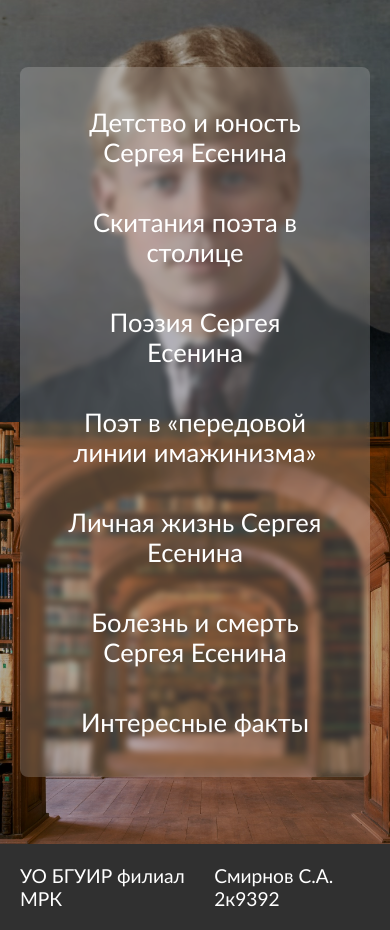
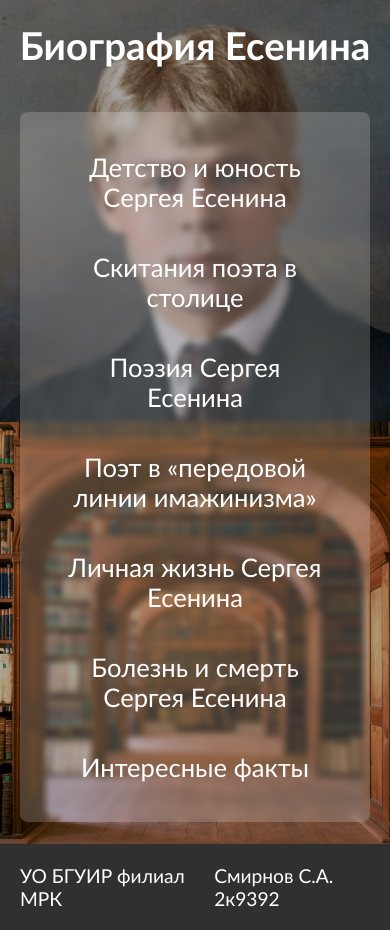
Before and after one commit to SwiTsoLt/biografia-esenina, a plain HTML site: page index.html in a window 390 px wide. Drawn offline with Linux system fonts and the light colour scheme.

Commit message:
version2

```diff
--- a/index.html
+++ b/index.html
@@ -12,7 +12,9 @@
 <body>
     <div class="wrapper">
         <header>
-            <div></div>
+            <div class="title">
+                <h1>Биография Есенина</h1>
+            </div>
             <div class="bg">
                 <div class="bgLeft bgimage"></div>
                 <div class="bgRight bgimage"></div>
--- a/styles/main.css
+++ b/styles/main.css
@@ -108,6 +108,21 @@ header {
     width: 100%;
     height: fit-content;
     min-height: 100vh;
+}
+
+header > .title {
+    display: flex;
+    justify-content: center;
+    align-items: center;
+    width: 100%;
+    height: fit-content;
+    padding: var(--padding) 0;
+    z-index: 2;
+}
+
+header > .title > h1 {
+    font-size: 2em;
+    color: var(--text-color-white);
 }
 
 header > .bg {
@@ -227,7 +242,7 @@ footer > .content > p {
         grid-template-columns: 1fr;
     }
 
-    header > div:first-child {
-        display: none;
+    header > .title > h1 {
+        font-size: var(--font-size-h1);
     }
 }
```
